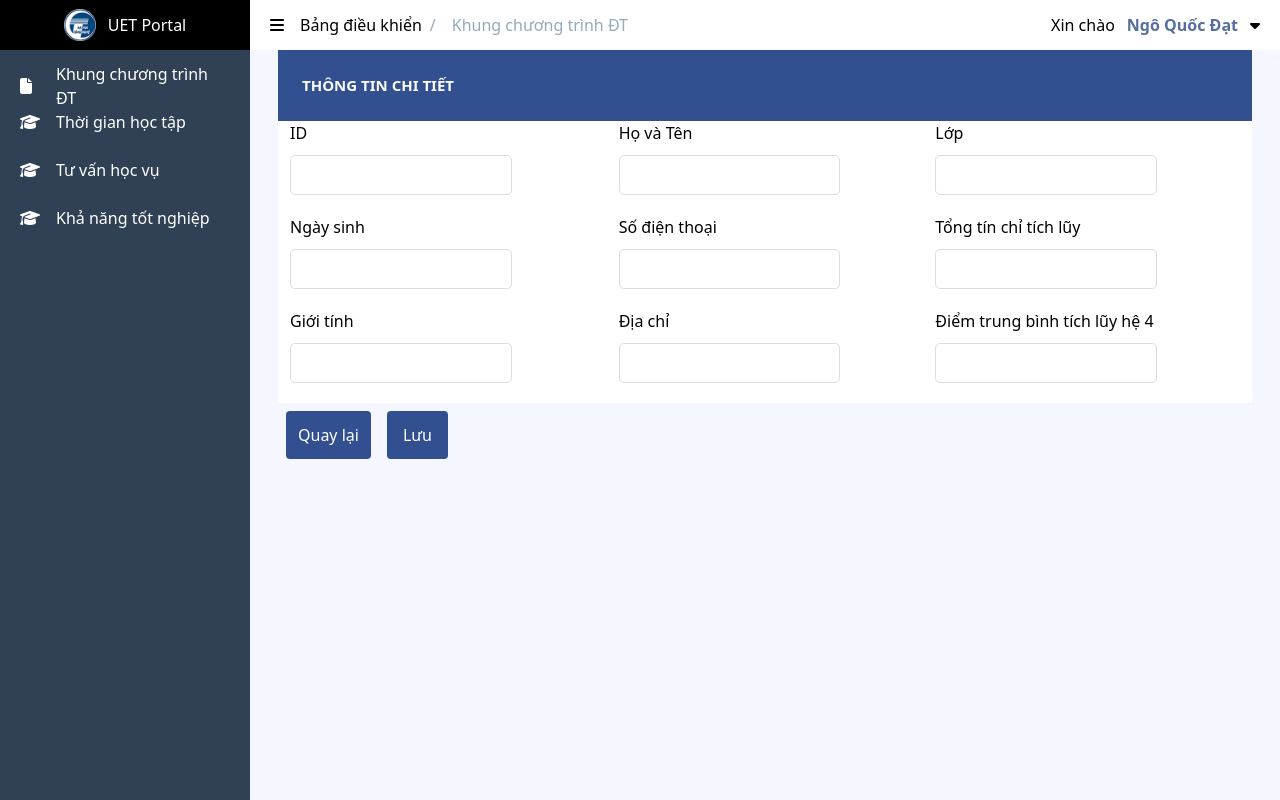
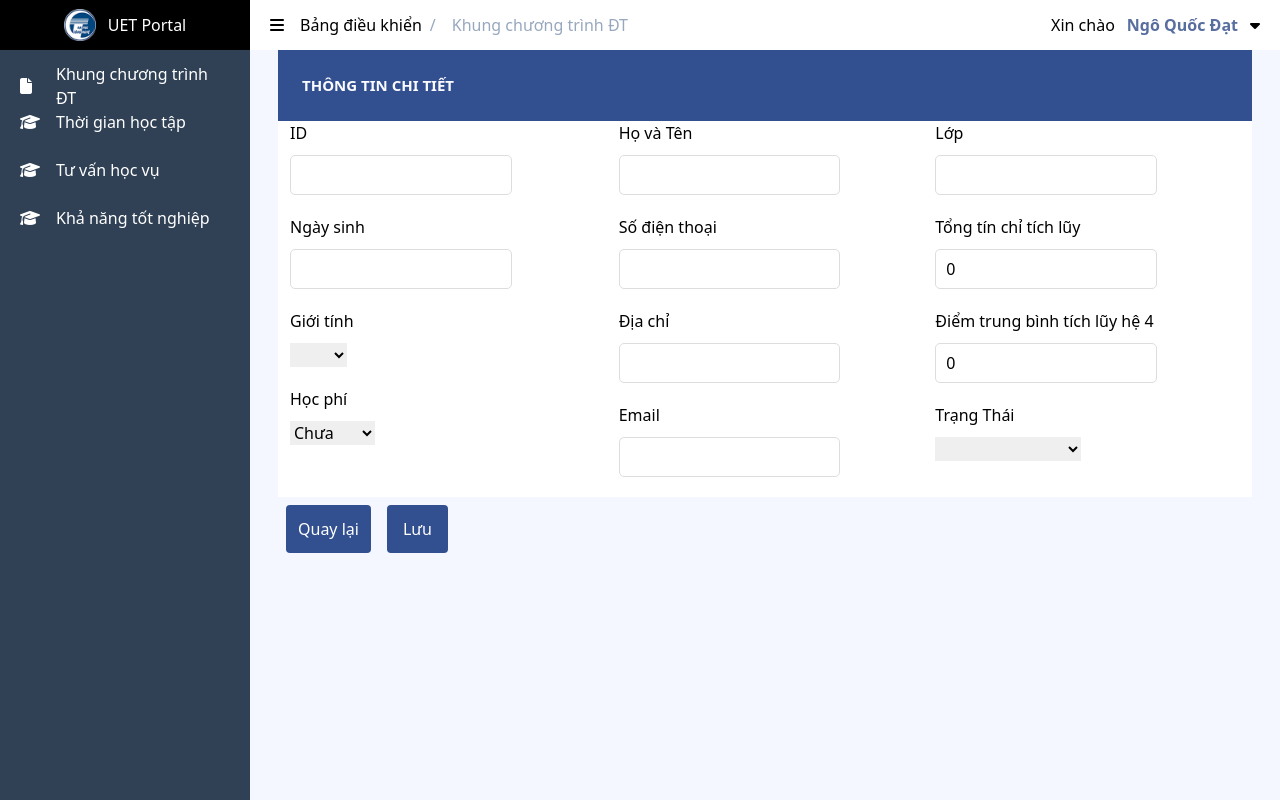
Before and after one commit to dat02092k1/KLTN_CVHT_ver1, a Vue app in the folder client/: page /student/form in a window 1280 px wide. Built offline with nearby package versions, Linux system fonts and the light colour scheme.

Commit message:
"call api create fe"

```diff
--- a/client/src/components/layout/TheMain.vue
+++ b/client/src/components/layout/TheMain.vue
@@ -74,7 +74,7 @@
               <tbody>
                 <tr
                   class="course-list"
-                  v-for="(item, index) in this.data"
+                  v-for="(item, index) in this.useStudent.data"
                   :key="index"
                 >
                   <td>{{ index + 1 }}</td>
@@ -194,15 +194,17 @@
 <script>
 import axios from "axios";
 import { RouterLink, RouterView } from 'vue-router'
-
+import { useStudentStore } from "../../stores/student.js";
 export default {
   data() {
     return {
       data: [],
+      useStudent: useStudentStore(),
     };
   },
   mounted() {
-    this.getData();
+
+     this.useStudent.getData();
   },
   methods: {
     async getData() {
@@ -211,10 +213,11 @@ export default {
           "http://localhost:8000/student/getAll/K64-C-CLC"
         );
         this.data = response.data.student;
-        console.log(this.data);
+        // console.log(this.data);
       } catch (error) {
         console.log(error);
       }
+
     },
     formatDate(dateString) {
       const date = new Date(dateString);
--- a/client/src/router/index.js
+++ b/client/src/router/index.js
@@ -4,6 +4,7 @@ import AboutView from '../views/AboutView.vue'
 
 import TheMain from '../components/layout/TheMain.vue'
 import StudentDetails from '../views/student/StudentDetails.vue'
+import Login from '../views/login/Login.vue'
 
 const router = createRouter({
   history: createWebHistory(import.meta.env.BASE_URL),
@@ -27,6 +28,11 @@ const router = createRouter({
       path: '/student/form',
       name: 'student form',
       component: StudentDetails
+    },
+    {
+      path: '/login',
+      name: 'login',
+      component: Login
     }
   ]
 })
--- /dev/null
+++ b/client/src/stores/student.js
@@ -0,0 +1,47 @@
+import { defineStore } from "pinia";
+import axios from "axios";
+
+export const useStudentStore = defineStore({
+  id: "student",
+  state: () => ({
+    data: [],
+    student: {
+      studentId: '',
+      name: '',
+      birthdate: '',
+      address: '',
+      emailAddress: '',
+      phone: '',
+      gender: '',
+      total_creadits: 0,
+      status: '',
+      _class: '',
+      gpa: 0,
+      paidFee: false,
+    }
+  }),
+  getters: {
+  },
+  actions: {
+    async getData() {
+        try {
+          const response = await axios.get(
+            "http://localhost:8000/student/getAll/K64-C-CLC"
+          );
+          this.data = response.data.student;
+          console.log(this.data);
+        } catch (error) {
+          console.log(error);
+        }
+      },
+    async postData() {
+        try {
+          console.log(this.student);
+          const response = await axios.post('http://localhost:8000/student/create', this.student);
+          console.log(response.data);
+        } catch (error) {
+          console.error(error);
+        }
+    }
+  },
+});
--- /dev/null
+++ b/client/src/views/login/Login.vue
@@ -0,0 +1,48 @@
+<template>
+    <div>
+        <div class="login-container fixed top-0 left-0 right-0 bottom-0 flex items-center justify-center">
+        <div class="absolute">
+            <div class="pb-12">
+                <img src="../../assets/images/logo_banner.png" alt="">
+            </div>
+            <div class="form-item mb-5 relative">
+                <div class="absolute top-3 left-2 text-[#889aa4]">
+                    <i class="fa-solid fa-circle-user "></i>
+                </div>
+                <div class="input__item rounded">
+                    <input class="pt-3 pb-3 pr-1 pl-8 h-12 w-full" type="text" tabindex="1" placeholder="Email" name="email">
+                </div>
+            </div>
+            <div class="form-item mb-5 rounded relative">
+                <div class="absolute top-3 left-2 text-[#889aa4]">
+                    <i class="fa-solid fa-lock"></i>
+                </div>
+                <div class="input__item rounded">
+                    <input class="pt-3 pb-3 pr-1 pl-8 h-12 w-full" type="text" tabindex="1" placeholder="Password" name="password">
+                </div>
+            </div>
+            <div>
+                <button class="h-12 w-full bg-[#409eff] text-white rounded">Đăng nhập</button>
+            </div>
+            <div>
+                <button class="h-12 w-full bg-[#fff] text-[#409eff] rounded underline">Quên mật khẩu</button>
+            </div>
+        </div>
+    </div>
+    </div>
+</template>
+
+<style scoped>
+.input__item {
+    border: 1px solid #ccc;
+}
+
+.input__item:hover {
+    border: 1px solid #409eff;
+}
+
+.input__item:focus {
+    outline: none;
+    border: 1px solid #409eff;
+}
+</style>
--- a/client/src/views/student/StudentDetails.vue
+++ b/client/src/views/student/StudentDetails.vue
@@ -11,70 +11,119 @@
         <div class="form-column mx-3">
           <div class="form-group">
             <label>ID</label>
-        <input type="text" />
+            <input type="text" v-model="this.useStudent.student.studentId"/>
           </div>
           <div class="form-group">
             <label>Ngày sinh</label>
-        <input type="text" />
+            <input type="text" v-model="this.useStudent.student.birthdate"/>
           </div>
 
           <div class="form-group">
             <label>Giới tính</label>
-        <input type="text" />
+            <select name="gender" id="gender" v-model="this.useStudent.student.gender">
+              <option value="Nam">Nam</option>
+              <option value="Nữ">Nữ</option>
+            </select>
+          </div>
+
+          <div class="form-group">
+            <label>Học phí</label>
+            <select name="gender" id="gender" v-model="this.useStudent.student.paidFee">
+              <option value="true">Đã đóng</option>
+              <option value="false">Chưa</option>
+            </select>
           </div>
           <!-- Thêm các ô nhập liệu khác -->
         </div>
         <div class="form-column">
           <div class="form-group">
             <label> Họ và Tên</label>
-        <input type="text" />
+            <input type="text" v-model="this.useStudent.student.name"/>
           </div>
           <div class="form-group">
             <label>Số điện thoại</label>
-        <input type="text" />
+            <input type="text" v-model="this.useStudent.student.phone"/>
           </div>
 
           <div class="form-group">
             <label>Địa chỉ</label>
-        <input type="text" />
+            <input type="text" v-model="this.useStudent.student.address"/>
+          </div>
+
+          <div class="form-group">
+            <label>Email</label>
+            <input type="text" v-model="this.useStudent.student.emailAddress"/>
           </div>
           <!-- Thêm các ô nhập liệu khác -->
         </div>
         <div class="form-column">
           <div class="form-group">
             <label>Lớp</label>
-        <input type="text" />
+            <input type="text" v-model="this.useStudent.student._class"/>
           </div>
           <div class="form-group">
             <label>Tổng tín chỉ tích lũy</label>
-        <input type="text" />
+            <input type="text" v-model="this.useStudent.student.total_creadits"/>
           </div>
 
           <div class="form-group">
             <label>Điểm trung bình tích lũy hệ 4</label>
-        <input type="text" />
+            <input type="text" v-model="this.useStudent.student.gpa"/>
+          </div>
+
+          <div class="form-group">
+            <label>Trạng Thái</label>
+            <select name="gender" id="gender" v-model="this.useStudent.student.status">
+              <option value="Không">Không</option>
+              <option value="Cảnh báo học vụ">Cảnh báo học vụ</option>
+              <option value="Thiếu tín chỉ">Thiếu tín chỉ</option>
+              <option value="Thiếu học phí">Thiếu học phí</option>
+              <option value="Khen thưởng">Khen thưởng</option>
+            </select>
           </div>
         </div>
       </form>
     </div>
 
     <div class="button--act flex my-2">
-    <RouterLink to="/student/list" class="bg-[#324f90] text-[#fff] p-3 rounded mx-2">
+      <RouterLink
+        to="/student/list"
+        class="bg-[#324f90] text-[#fff] p-3 rounded mx-2"
+      >
         Quay lại
       </RouterLink>
       <RouterView />
 
-      <button class="bg-[#324f90] text-[#fff] p-3 px-4 rounded mx-2">Lưu</button>
+      <button @click="saveData" class="bg-[#324f90] text-[#fff] p-3 px-4 rounded mx-2">
+        Lưu
+      </button>
     </div>
   </div>
-
 </template>
 
 <script>
-import { RouterLink, RouterView } from 'vue-router'
+import { RouterLink, RouterView } from "vue-router";
+import { useStudentStore } from "../../stores/student.js";
 
+export default {
+  data() {
+    return {
+      student: {
+        studentId: '',
+        name: '',
+        phone: ''
+      },
+      useStudent: useStudentStore(),
+    }
+  },
+  methods: {
+    saveData() {
+      this.useStudent.postData();
+    }
+  }
+}
 </script>
-<style>
+<style scoped>
 form {
   display: flex;
 }
--- /dev/null
+++ b/client/src/views/student/StudentForm.vue
@@ -0,0 +1,113 @@
+<template>
+    <div class="form-warpper pt-0 px-7 pb-7 flex-column">
+      <div class="nav-content bg-[#324f90] p-[1.5rem]">
+          <div class="nav-title text-[#fbfbff] font-bold text-[15px]">
+            <div>THÔNG TIN CHI TIẾT</div>
+          </div>
+        </div>
+
+     <div class="form-content">
+      <form class="bg-[#ffffff]">
+      <div class="form-column mx-3">
+        <div class="form-group">
+          <label>ID</label>
+          <input type="text" />
+        </div>
+        <div class="form-group">
+          <label>Ngày sinh</label>
+          <input type="text" />
+        </div>
+
+        <div class="form-group">
+          <label>Giới tính</label>
+          <input type="text" />
+        </div>
+        <!-- Thêm các ô nhập liệu khác -->
+      </div>
+      <div class="form-column">
+        <div class="form-group">
+          <label> Họ và Tên</label>
+          <input type="text" />
+        </div>
+        <div class="form-group">
+          <label>Số điện thoại</label>
+          <input type="text" />
+        </div>
+
+        <div class="form-group">
+          <label>Địa chỉ</label>
+          <input type="text" />
+        </div>
+        <!-- Thêm các ô nhập liệu khác -->
+      </div>
+      <div class="form-column">
+        <div class="form-group">
+          <label>Lớp</label>
+          <input type="text" />
+        </div>
+        <div class="form-group">
+          <label>Tổng tín chỉ tích lũy</label>
+          <input type="text" />
+        </div>
+
+        <div class="form-group">
+          <label>Điểm trung bình tích lũy hệ 4</label>
+          <input type="text" />
+        </div>
+      </div>
+    </form>
+     </div>
+
+     <div class="button--act flex my-2">
+      <RouterLink to="/student/list" class="bg-[#324f90] text-[#fff] p-3 rounded mx-2">
+        Quay lại
+      </RouterLink>
+        <RouterView />
+
+        <button class="bg-[#324f90] text-[#fff] p-3 px-4 rounded mx-2">Lưu</button>
+     </div>
+    </div>
+
+  </template>
+
+  <script>
+  import { RouterLink, RouterView } from 'vue-router'
+
+  </script>
+  <style scoped>
+    form {
+      display: flex;
+    }
+
+    .form-column {
+      flex: 1;
+      display: flex;
+      flex-direction: column;
+    }
+
+    .form-group {
+      margin-bottom: 20px;
+    }
+
+    label {
+      display: block;
+      margin-bottom: 10px;
+    }
+
+    input[type="text"] {
+      width: 70%;
+      height: 40px;
+      padding: 10px;
+      border: 1px solid #ddd;
+      border-radius: 5px;
+    }
+
+    input:hover {
+      border: 1px solid #324f90;
+    }
+
+    input:focus {
+      border: 1px solid #324f90;
+      outline: none;
+    }
+  </style>
```
Also changed, not shown: client/src/App.vue (+6 -3 lines), 1 other file (tests, documents, lock files or other folders). Lines whose indentation alone changed are shown as unchanged.
